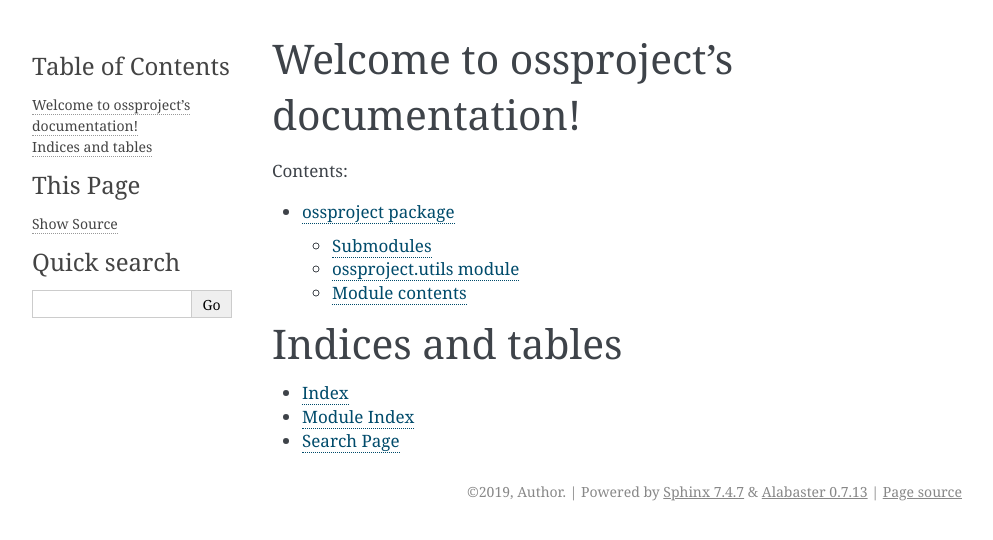
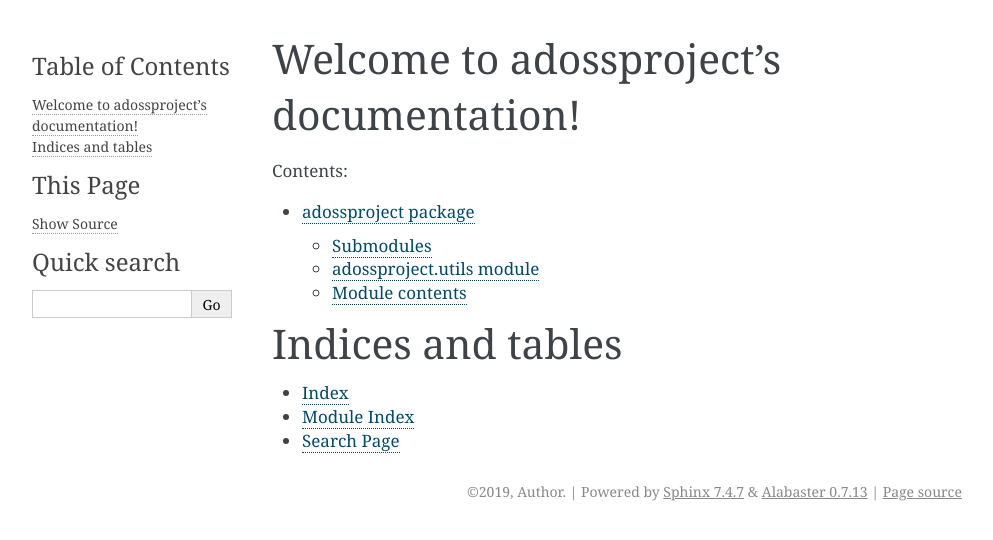
Before and after one commit to Dorozhko-Anton/best_practice_package, a Sphinx documentation site: the page built from docs/index.rst, in a window 1280 px wide. Shown: the top 540 px of the page, without its empty margins (148-1141 px from the left). Built offline with Sphinx 7.4.7, drawn with Linux system fonts in a browser that asks for light colours.

Commit message:
fix docs

```diff
--- a/docs/conf.py
+++ b/docs/conf.py
@@ -12,12 +12,12 @@
 #
 # import os
 # import sys
-# sys.path.insert(0, '/home/anton/Documents/aws/best_practice_package/ossproject')
+# sys.path.insert(0, '/home/anton/Documents/aws/best_practice_package/adossproject')
 
 
 # -- Project information -----------------------------------------------------
 
-project = 'ossproject'
+project = 'adossproject'
 copyright = '2019, Author'
 author = 'Author'
 
--- a/docs/index.rst
+++ b/docs/index.rst
@@ -1,16 +1,16 @@
-.. ossproject documentation master file, created by
-   sphinx-quickstart on Thu Sep 12 23:52:18 2019.
+.. adossproject documentation master file, created by
+   sphinx-quickstart on Sun Sep 15 22:58:59 2019.
    You can adapt this file completely to your liking, but it should at least
    contain the root `toctree` directive.
 
-Welcome to ossproject's documentation!
-======================================
+Welcome to adossproject's documentation!
+========================================
 
 .. toctree::
    :maxdepth: 4
    :caption: Contents:
 
-   ossproject
+   adossproject
 
 
 Indices and tables
```
Also changed, not shown: docs/adossproject.rst (added, +22 -0 lines).
